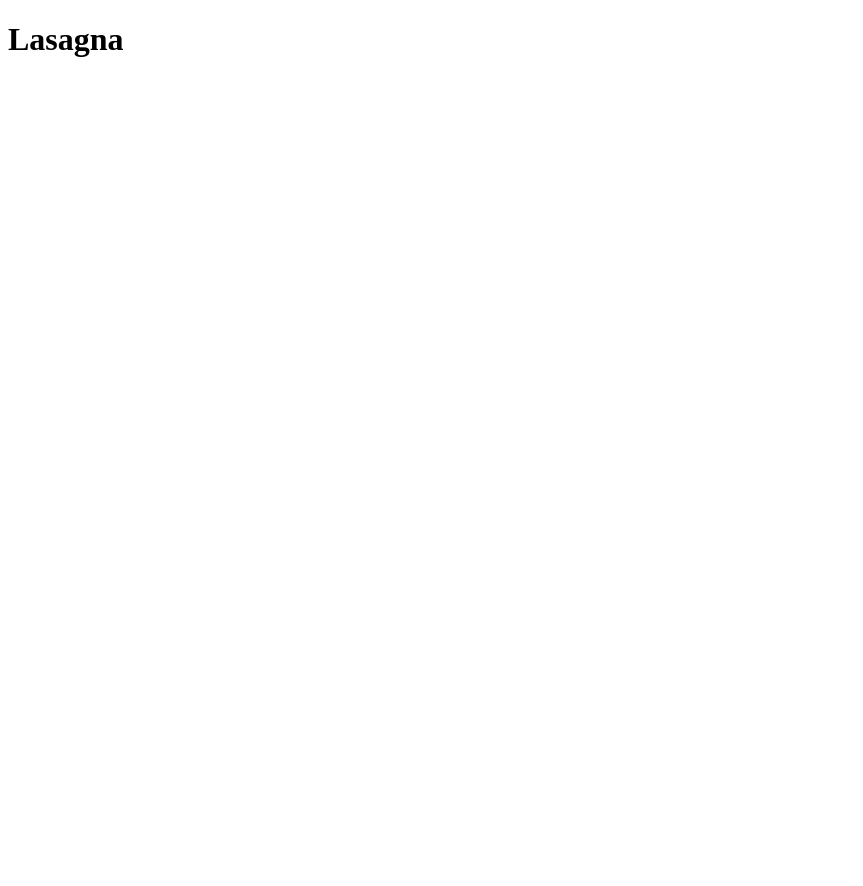
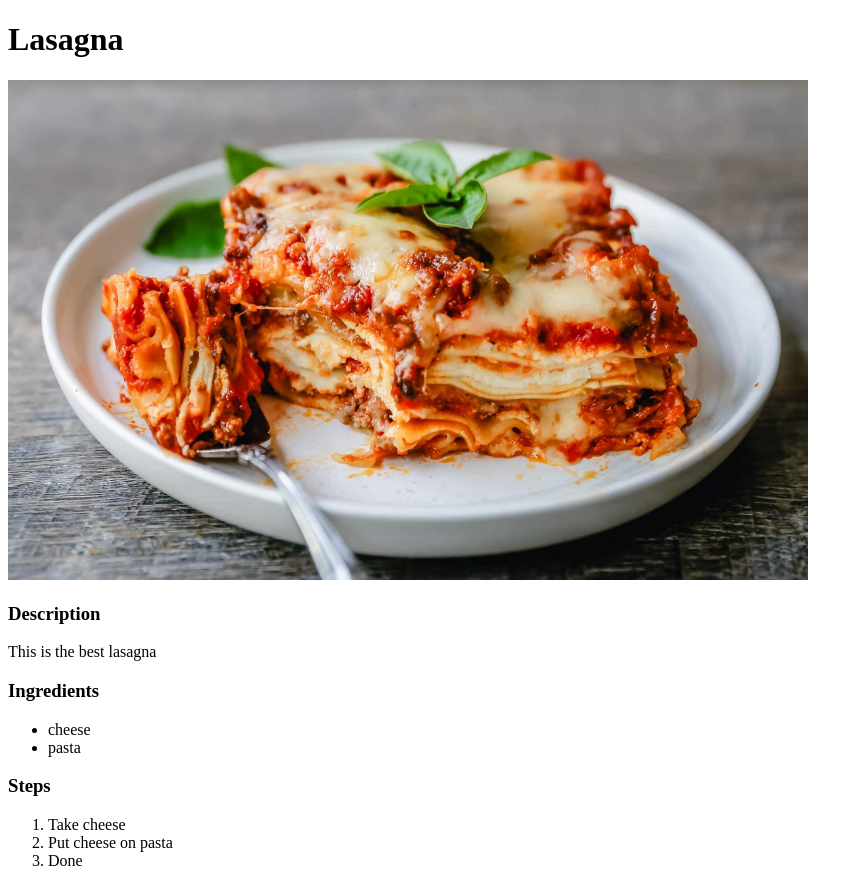
Before and after one commit to ib565/odin-recipes, a plain HTML site: page recipes/lasagna.html in a window 1280 px wide. Shown: the whole page, without its empty margins (0-863 px from the left). Before the commit the page ends 800 px from the top, so only its background shows below. Drawn offline with Linux system fonts and the light colour scheme.

Commit message:
add lasagna img and text

```diff
--- a/recipes/lasagna.html
+++ b/recipes/lasagna.html
@@ -8,5 +8,19 @@
 </head>
 <body>
     <h1>Lasagna</h1>
+    <img src="./lasagna.jpg" width="800" height = 500>
+    <h3>Description</h3>
+    <p>This is the best lasagna</p>
+    <h3>Ingredients</h3>
+    <ul>
+        <li>cheese</li>
+        <li>pasta</li>
+    </ul>
+    <h3>Steps</h3>
+    <ol>
+        <li>Take cheese</li>
+        <li>Put cheese on pasta</li>
+        <li>Done</li>
+    </ol>
 </body>
 </html>
```
Also changed, not shown: recipes/lasagna.jpg (added).
